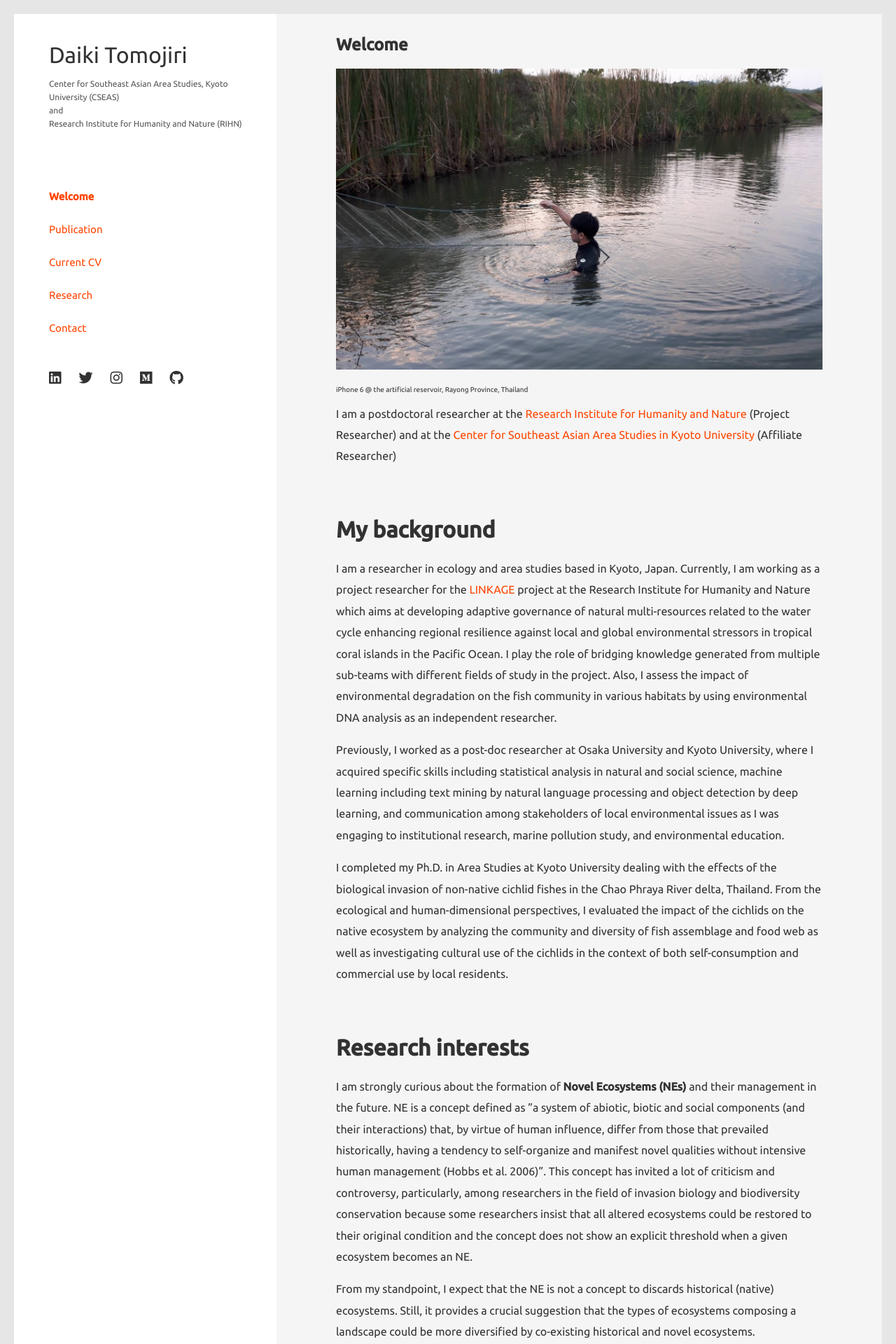
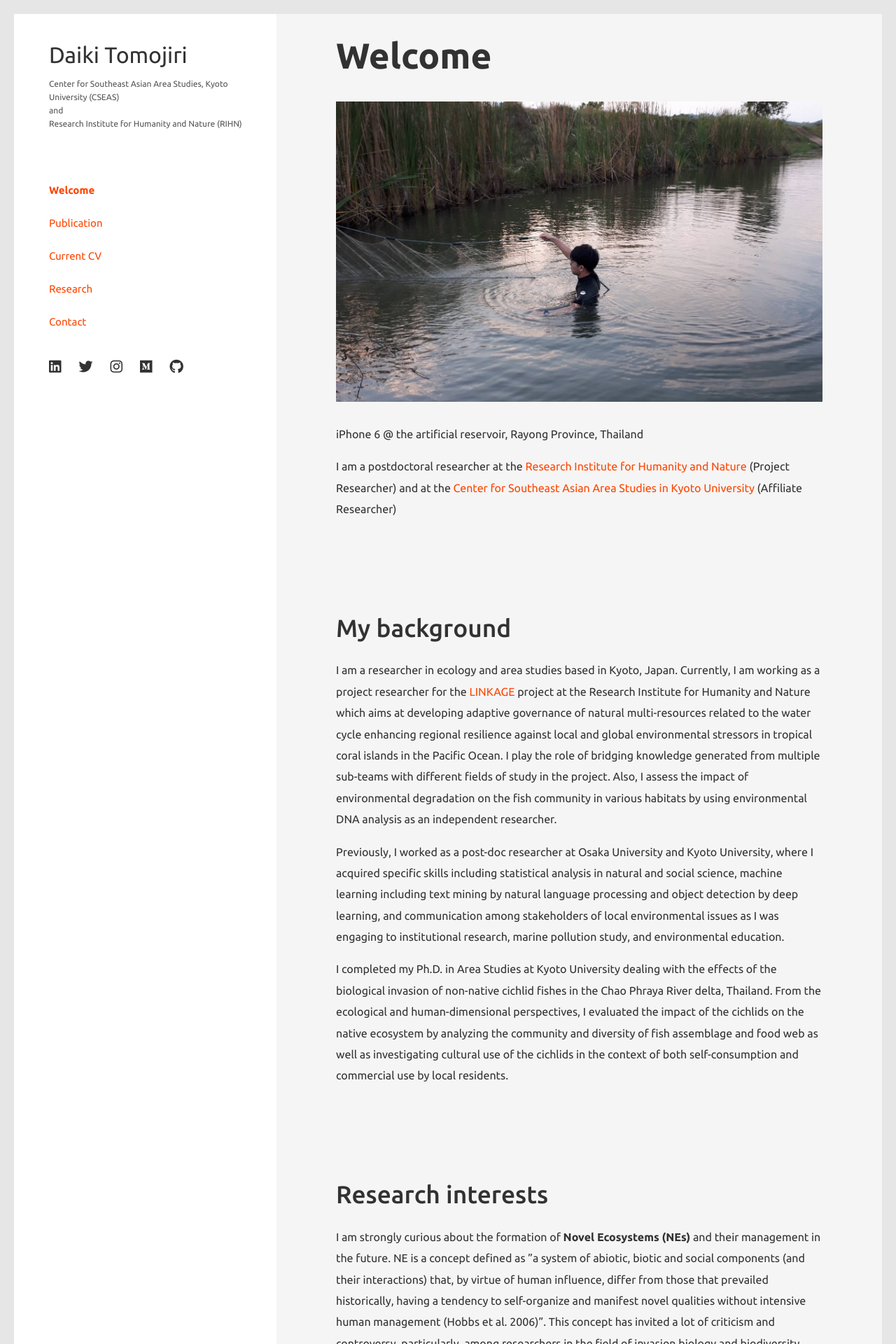
Before and after one commit to tjdk1992/tjdk1992.github.io, a Jekyll site: the page built from index.md, in a window 1280 px wide. Shown: the top 1920 px of the page at 70% size. Built offline with Jekyll 4.4.1, drawn with Linux system fonts in a browser that asks for light colours.

Commit message:
Apply full stable two-column layout

```diff
--- a/_includes/head.html
+++ b/_includes/head.html
@@ -1,6 +1,6 @@
 <meta charset="utf-8">
 <meta http-equiv="X-UA-Compatible" content="IE=edge">
-<meta name="viewport" content="width=device-width, initial-scale=1.0, minimum-scale=1.0, maximum-scale=1.0">
+<meta name="viewport" content="width=device-width, initial-scale=1.0">
 
 <title>
   {% if page.title %}
@@ -22,5 +22,5 @@
 <link rel="stylesheet" href="{{ page.page_css | relative_url }}">
 {% endif %}
 
-<link href="https://fonts.googleapis.com/css2?family=Ubuntu:wght@300;400;500&display=swap" rel="stylesheet">
+<link href="https://fonts.googleapis.com/css2?family=Ubuntu:wght@300;400;500;700&display=swap" rel="stylesheet">
 <link href="https://use.fontawesome.com/releases/v5.15.4/css/all.css" rel="stylesheet">
--- a/_layouts/default.html
+++ b/_layouts/default.html
@@ -18,22 +18,12 @@
         {% include sidebar.html %}
       </aside>
 
-      <div id="nav-toggle" aria-label="Open navigation" aria-expanded="false" aria-controls="left-column" role="button" tabindex="0">
-        <div>
-          <span></span>
-          <span></span>
-          <span></span>
-        </div>
-      </div>
-
       <main id="main">
         <div id="main-in">
           {{ content }}
           {% include footer.html %}
         </div>
       </main>
-
-      <div id="overlay"></div>
     </div>
 
     <script src="{{ '/assets/js/main.js' | relative_url }}"></script>
--- a/assets/css/base.css
+++ b/assets/css/base.css
@@ -7,12 +7,6 @@
 *::before,
 *::after {
   box-sizing: border-box;
-}
-
-:root {
-  --sidebar-width: 300px;
-  --sidebar-gap: 25px;
-  --sidebar-total: calc(var(--sidebar-width) + (var(--sidebar-gap) * 2));
 }
 
 body {
@@ -53,9 +47,3 @@
   color: rgb(50, 50, 50);
   margin-top: 0;
 }
-
-.total {
-  margin: 0 auto 0 auto;
-  max-width: 1300px;
-  position: relative;
-}
--- a/assets/css/components.css
+++ b/assets/css/components.css
@@ -4,31 +4,44 @@
   margin-bottom: 0.4em;
 }
 
+#main h1 {
+  color: rgb(50, 50, 50);
+  font-size: 3.2em;
+  font-weight: 700;
+  margin-bottom: 0.7em;
+}
+
 #main h2 {
   color: rgb(50, 50, 50);
-  font-size: 200%;
-  margin-bottom: .7em;
+  font-size: 2.2em;
+  font-weight: 500;
+  margin-top: 1.8em;
+  margin-bottom: 0.7em;
 }
 
 #main p {
   color: rgb(50, 50, 50);
+  font-size: 1em;
 }
 
 #global-nav ul {
   list-style: none;
   margin-left: 0;
   padding-left: 0;
+  margin-bottom: 0;
 }
 
 #global-nav > ul > li {
   position: relative;
+  margin-bottom: 18px;
 }
 
 #global-nav a {
   color: orangered;
   text-decoration: none;
   display: block;
-  padding: 15px 0;
+  padding: 6px 0;
+  font-size: 15px;
 }
 
 #global-nav a:hover {
@@ -37,11 +50,12 @@
 
 .socialmedia {
   display: flex;
+  flex-wrap: wrap;
+  margin-top: 42px;
 }
 
 .socialmedia p {
   padding-right: 25px;
-  padding-top: 25px;
   margin-bottom: 0;
 }
 
@@ -53,50 +67,18 @@
   color: rgb(50, 50, 50);
 }
 
+.socialmedia a:hover {
+  text-decoration: none;
+  opacity: 0.75;
+}
+
 #copyright {
   font-size: 12px;
   background-color: rgb(245, 245, 245);
   color: #666;
-  text-decoration: none;
   text-align: center;
   margin-top: 0;
-  padding-top: 0;
-  padding-bottom: 5px;
+  margin-bottom: 0;
+  padding-top: 20px;
+  padding-bottom: 8px;
 }
-
-/* nav-toggle */
-#nav-toggle {
-  display: none;
-  position: fixed;
-  top: 25px;
-  right: 25px;
-  height: 32px;
-  cursor: pointer;
-}
-
-#nav-toggle > div {
-  position: relative;
-  width: 32px;
-}
-
-#nav-toggle span {
-  width: 100%;
-  height: 2px;
-  left: 0;
-  display: block;
-  background: #333;
-  position: absolute;
-  transition: .35s ease-in-out;
-}
-
-#nav-toggle span:nth-child(1) {
-  top: 0;
-}
-
-#nav-toggle span:nth-child(2) {
-  top: 11px;
-}
-
-#nav-toggle span:nth-child(3) {
-  top: 22px;
-}
--- a/assets/css/layout.css
+++ b/assets/css/layout.css
@@ -10,11 +10,11 @@
 }
 
 #left-column {
+  position: relative;
   width: 100%;
   background: #fff;
   text-align: left;
   align-self: stretch;
-  min-height: 100%;
 }
 
 #global-head {
@@ -76,13 +76,6 @@
   padding-top: 30px;
 }
 
-#overlay {
-  display: none;
-  position: fixed;
-  background: rgba(0, 0, 0, 0.6);
-  inset: 0;
-}
-
 /* medium desktop */
 @media screen and (max-width: 1150px) {
   .total {
@@ -134,7 +127,6 @@
   }
 }
 
-/* mobile */
 @media screen and (max-width: 900px) {
   .total {
     display: block;
@@ -145,12 +137,7 @@
   #left-column {
     position: static;
     width: 100%;
-    height: auto;
-    min-height: 0;
     background: #fff;
-    transform: none;
-    transition: none;
-    overflow: visible;
   }
 
   #global-head {
@@ -174,21 +161,9 @@
   #main section {
     padding: 25px 25px 25px 25px;
   }
-
-  #nav-toggle {
-    display: none;
-  }
-
-  #overlay {
-    display: none !important;
-  }
 }
 
 @media screen and (max-width: 400px) {
-  #left-column {
-    width: 100%;
-  }
-
   #global-head {
     padding-left: 24px;
     padding-right: 14px;
--- a/assets/css/pages/home.css
+++ b/assets/css/pages/home.css
@@ -7,137 +7,3 @@
   color: rgb(85, 85, 85);
   font-size: 10px;
 }
-
-@media screen and (max-width: 1150px) {
-  #main {
-    padding-left: 10px;
-    padding-right: 10px;
-    padding-top: 10px;
-  }
-
-  #global-head {
-    padding-top: 40px;
-    padding-left: 60px;
-    padding-right: 30px;
-  }
-
-  #sidebar {
-    margin: 10px;
-    padding-top: 240px;
-    padding-left: 50px;
-  }
-}
-
-@media screen and (max-width: 1050px) {
-  #main {
-    padding-left: 0px;
-    padding-right: 0px;
-    padding-top: 0px;
-  }
-
-  #global-head {
-    padding-top: 20px;
-    padding-left: 40px;
-    padding-right: 20px;
-  }
-
-  #sidebar {
-    margin: 0px;
-    padding-top: 220px;
-    padding-left: 40px;
-  }
-}
-
-@media screen and (max-width: 900px) {
-  #main {
-    padding-top: 160px;
-  }
-
-  #main section {
-    padding: 25px 25px 25px 25px;
-  }
-
-  #main-in {
-    padding-left: 0;
-  }
-
-  #global-head {
-    width: 100%;
-    padding: 25px;
-    background: rgba(255,255,255);
-    line-height: 10px;
-  }
-
-  #global-head p {
-    color: rgb(85, 85, 85);
-    font-size: 12px;
-  }
-
-  #sidebar {
-    position: fixed;
-    padding-top: 100px;
-    right: -300px;
-    top: 0;
-    height: 100%;
-    width: 270px;
-    color: #333;
-    background: #fff;
-    transition: .35s ease-in-out;
-  }
-
-  #nav-toggle {
-    display: block;
-    margin: 20px 25px 25px auto;
-  }
-
-  .open {
-    overflow: hidden;
-  }
-
-  .open #overlay {
-    display: block;
-  }
-
-  .open #sidebar {
-    transform: translate3d(-300px,0,0);
-  }
-
-  .open #nav-toggle span:nth-child(1) {
-    top: 11px;
-    transform: rotate(45deg);
-  }
-
-  .open #nav-toggle span:nth-child(2) {
-    width: 0;
-    left: 50%;
-  }
-
-  .open #nav-toggle span:nth-child(3) {
-    top: 11px;
-    transform: rotate(-45deg);
-  }
-
-  #overlay {
-    z-index: 200;
-  }
-
-  #sidebar {
-    z-index: 300;
-  }
-
-  #nav-toggle {
-    z-index: 400;
-  }
-}
-
-@media screen and (max-width: 400px) {
-  #sidebar {
-    right: -200px;
-    width: 200px;
-    padding-top: 60px;
-  }
-
-  .open #sidebar {
-    transform: translate3d(-200px,0,0);
-  }
-}
--- a/assets/js/main.js
+++ b/assets/js/main.js
@@ -1,46 +1,7 @@
 document.addEventListener("DOMContentLoaded", function () {
-  const body = document.body;
-  const navToggle = document.getElementById("nav-toggle");
-  const overlay = document.getElementById("overlay");
   const year = document.getElementById("year");
 
   if (year) {
     year.textContent = new Date().getFullYear();
   }
-
-  function toggleMenu() {
-    body.classList.toggle("open");
-
-    if (navToggle) {
-      const expanded = body.classList.contains("open") ? "true" : "false";
-      navToggle.setAttribute("aria-expanded", expanded);
-    }
-  }
-
-  function closeMenu() {
-    body.classList.remove("open");
-    if (navToggle) {
-      navToggle.setAttribute("aria-expanded", "false");
-    }
-  }
-
-  if (navToggle) {
-    navToggle.addEventListener("click", toggleMenu);
-    navToggle.addEventListener("keydown", function (event) {
-      if (event.key === "Enter" || event.key === " ") {
-        event.preventDefault();
-        toggleMenu();
-      }
-    });
-  }
-
-  if (overlay) {
-    overlay.addEventListener("click", closeMenu);
-  }
-
-  document.addEventListener("keydown", function (event) {
-    if (event.key === "Escape") {
-      closeMenu();
-    }
-  });
 });
```
